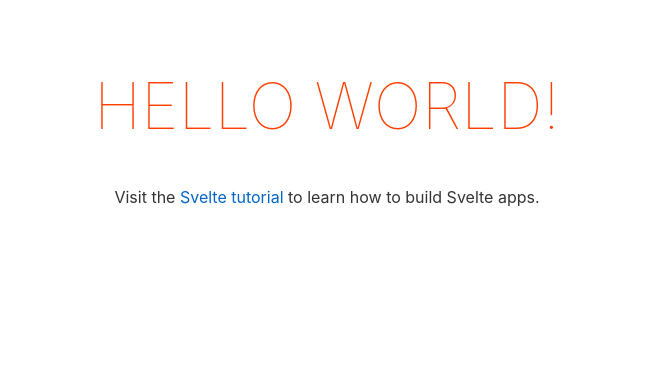
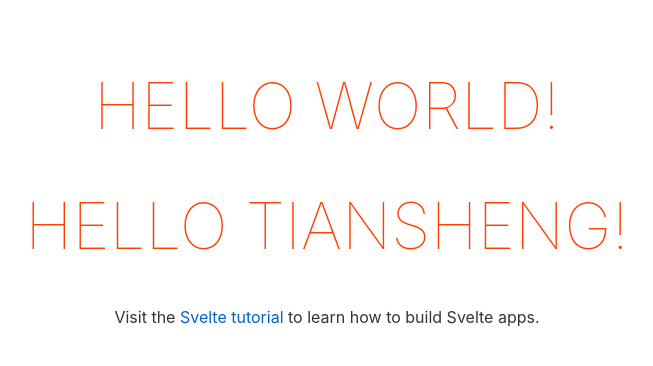
Before and after one commit to Jintze/my-svelte-project, a Svelte app: page / in a window 1280 px wide. Shown: the top 366 px of the page, without its empty margins (313-966 px from the left). Built offline with nearby package versions, Linux system fonts and the light colour scheme.

Commit message:
Update App.svelte

```diff
--- a/src/App.svelte
+++ b/src/App.svelte
@@ -4,6 +4,7 @@
 
 <main>
 	<h1>Hello {name}!</h1>
+	<h1>Hello TianSheng!</h1>
 	<p>Visit the <a href="https://svelte.dev/tutorial">Svelte tutorial</a> to learn how to build Svelte apps.</p>
 </main>
 
```
